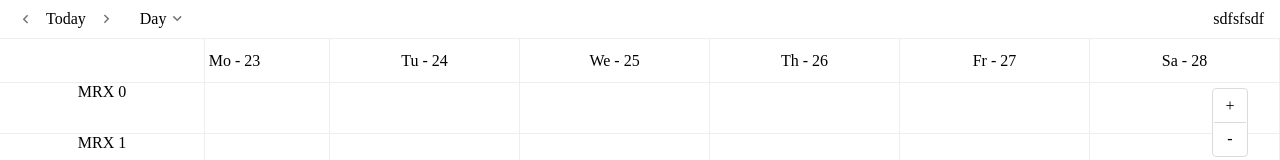
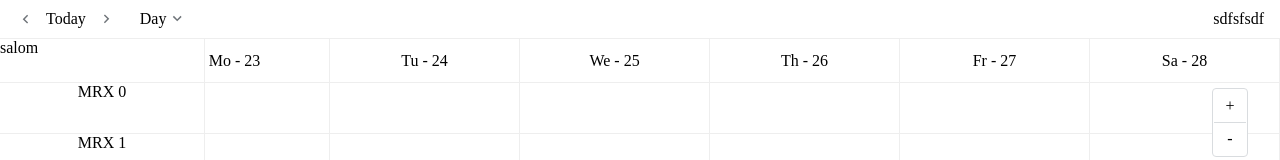
Before and after one commit to nulhacking/ui-complex, a React (Vite) app: page / in a window 1280 px wide. Shown: the top 160 px of the page. Built offline with nearby package versions, Linux system fonts and the light colour scheme.

Commit message:
feat: add top bar extra

```diff
--- a/package.json
+++ b/package.json
@@ -1,6 +1,6 @@
 {
   "name": "ui-complex",
-  "version": "1.6.0",
+  "version": "1.7.0",
   "type": "module",
   "main": "dist/index.umd.js",
   "module": "dist/index.es.js",
--- a/src/App.tsx
+++ b/src/App.tsx
@@ -99,6 +99,9 @@ const App = () => {
         header={{
           extra: () => "sdfsfsdf",
         }}
+        topBar={{
+          extra: () => <div>salom</div>,
+        }}
         size={JSON.parse(localStorage.getItem("size") || "{}")}
         onResize={({ size }) => {
           localStorage.setItem("size", JSON.stringify(size));
--- a/src/components/timeline/Timeline.tsx
+++ b/src/components/timeline/Timeline.tsx
@@ -27,6 +27,7 @@ interface IProps {
   onResize?: (props: { size: Partial<Record<DateType, number>> }) => void;
   startDate?: dayjs.Dayjs;
   dependencies?: boolean;
+  topBar?: ITimelineContext.ITopBar;
 }
 
 const Timeline: {
@@ -41,6 +42,7 @@ const Timeline: {
   header,
   size = timelineDefaultState.dayWidthSize,
   dependencies = false,
+  topBar,
   onResize,
 }) => {
   const [randomId, _] = useState(timelineDefaultState.randomId);
@@ -92,6 +94,7 @@ const Timeline: {
           dayWidthSize,
           header,
           dependencies,
+          topBar,
           setDateType,
           onDragEnd,
           setDayWidthSize,
```
